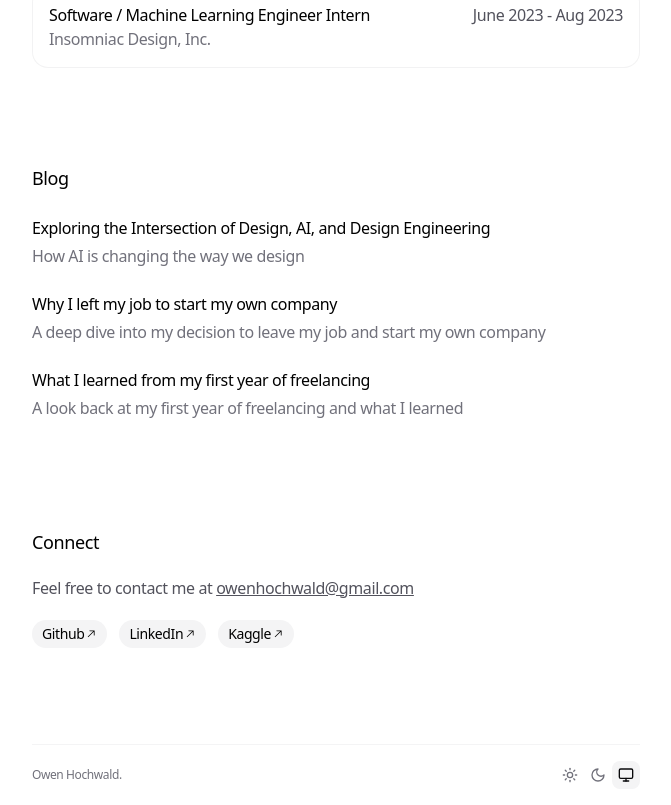
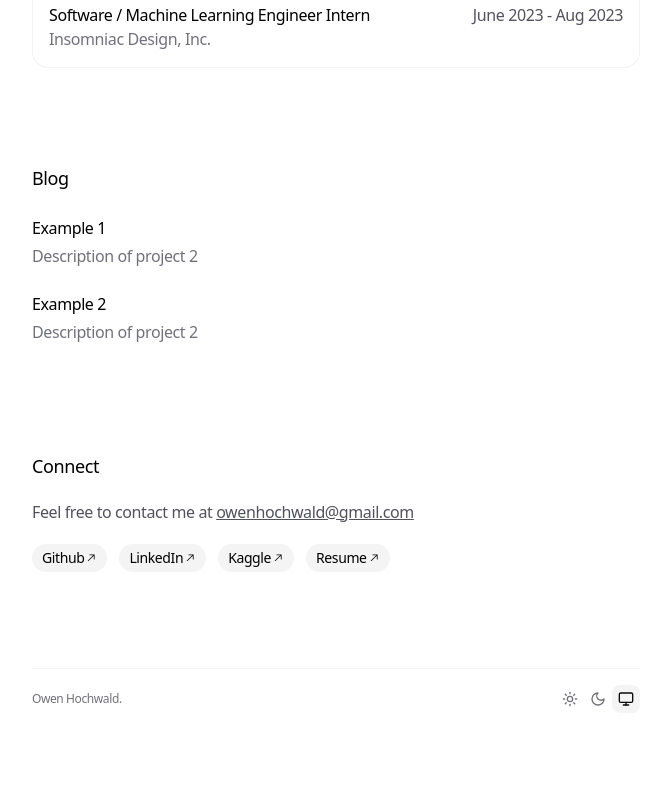
Before and after one commit to owenHochwald/personal-site, a Next.js app: page / in a window 1280 px wide. Shown: the part 1078-1883 px from the top of the page, without its empty margins (304-975 px from the left). After the commit the page ends 1807 px from the top, so only its background shows below. Built offline with nearby package versions, Linux system fonts and the light colour scheme.

Commit message:
add resume

```diff
--- a/app/data.ts
+++ b/app/data.ts
@@ -77,24 +77,17 @@
 
 export const BLOG_POSTS: BlogPost[] = [
   {
-    title: 'Exploring the Intersection of Design, AI, and Design Engineering',
-    description: 'How AI is changing the way we design',
+    title: 'Example 1',
+    description: 'Description of project 2',
     link: '/blog/exploring-the-intersection-of-design-ai-and-design-engineering',
     uid: 'blog-1',
   },
   {
-    title: 'Why I left my job to start my own company',
+    title: 'Example 2',
     description:
-      'A deep dive into my decision to leave my job and start my own company',
+      'Description of project 2',
     link: '/blog/exploring-the-intersection-of-design-ai-and-design-engineering',
     uid: 'blog-2',
-  },
-  {
-    title: 'What I learned from my first year of freelancing',
-    description:
-      'A look back at my first year of freelancing and what I learned',
-    link: '/blog/exploring-the-intersection-of-design-ai-and-design-engineering',
-    uid: 'blog-3',
   },
 ]
 
@@ -111,6 +104,10 @@
     label: 'Kaggle',
     link: 'https://www.kaggle.com/owenhochwald',
   },
+  {
+    label: 'Resume',
+    link: '/resume.pdf',
+  },
 ]
 
 export const EMAIL = 'owenhochwald@gmail.com'
```
Also changed, not shown: 1 other file (tests, documents, lock files or other folders).
